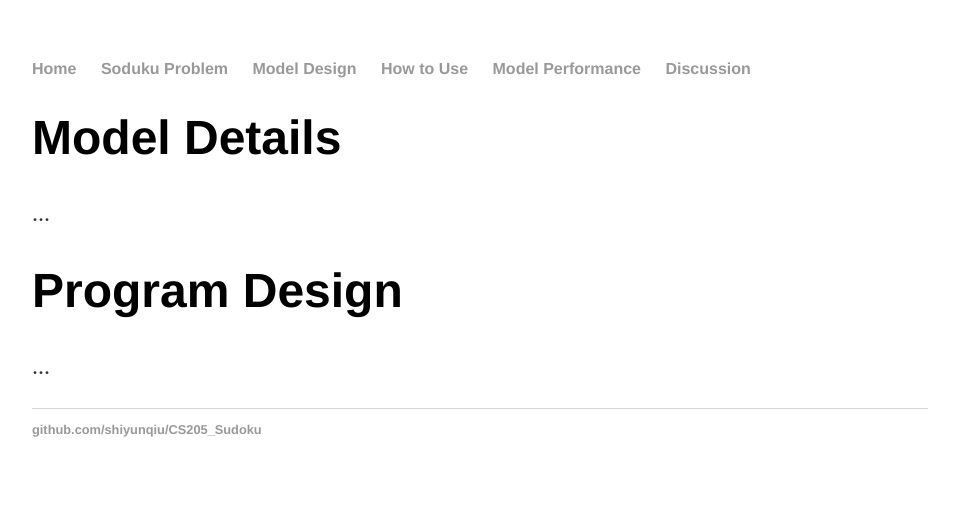
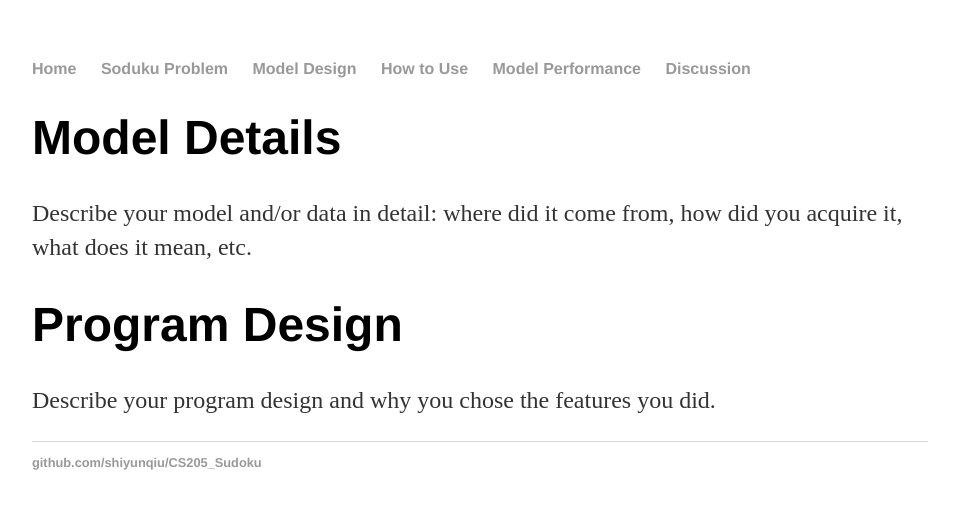
Before and after one commit to shuxiangru/CS205_G1.github.io, a Jekyll site: the page built from model/index.html, in a window 1280 px wide. Shown: the top 509 px of the page, without its empty margins (160-1119 px from the left). Built offline with Jekyll 4.4.1, drawn with Linux system fonts in a browser that asks for light colours.

Commit message:
Update index.html

```diff
--- a/model/index.html
+++ b/model/index.html
@@ -5,7 +5,7 @@ title: model
 
 		<div class="model">
 			<h1>Model Details</h1>
-			<p>...</p>
+			<p>Describe your model and/or data in detail: where did it come from, how did you acquire it, what does it mean, etc.</p>
       			<h1>Program Design</h1>
-			<p>...</p>
+			<p>Describe your program design and why you chose the features you did.</p>
 		</div>
```
